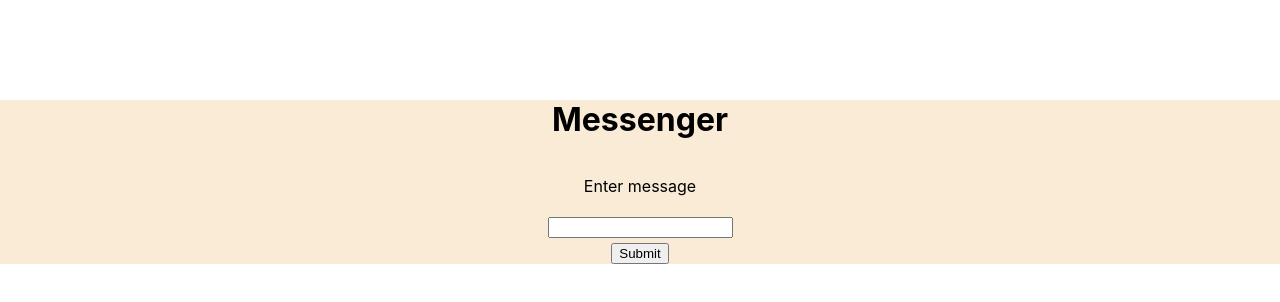
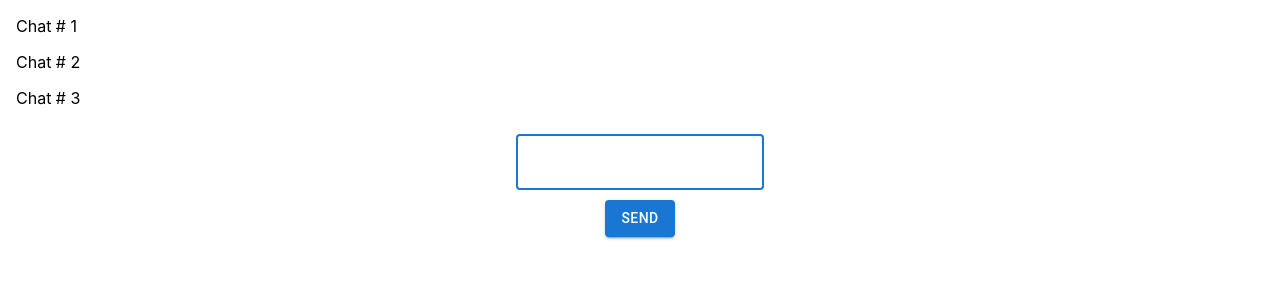
Before and after one commit to pluzonetwo/js_react, a React (Create React App) app: page / in a window 1280 px wide. Shown: the top 302 px of the page. Built offline with nearby package versions, Linux system fonts and the light colour scheme.

Commit message:
Lesson3_Practice

```diff
--- a/src/App.css
+++ b/src/App.css
@@ -1,5 +1,6 @@
 .wrapper {
   text-align: center;
-  margin-top: 100px;
   background-color: antiquewhite;
+  max-height: 200px;
+  overflow: scroll;
 }
--- a/src/App.js
+++ b/src/App.js
@@ -1,13 +1,15 @@
 import './App.css';
 import Message from './componets message/message'
-import { useState } from "react";
+import React, {useRef, useState} from "react";
 import { Form } from './components form/form'
 import {useEffect} from "react";
 import {AUTHORS} from "./Utils/constants";
+import ChatList from "./componentsChats/chatList";
 
 function App() {
 
   const [messageList, setMessageList] = useState([]);
+  const messageRef = useRef();
 
   const handleAddMessage = ({value}) => {
     const newMsg = {
@@ -18,6 +20,8 @@ function App() {
   }
 
   useEffect(() => {
+    messageRef.current?.scrollIntoView();
+
     if (messageList[messageList.length - 1]?.author === AUTHORS.ME) {
       const newMsg = {
         value: 'You entered message',
@@ -27,11 +31,13 @@ function App() {
     }
   }, [messageList]);
 
-  return <div className='wrapper' >
-    <h1>Messenger</h1>
+  return <><ChatList />
+    <div className='wrapper' >
     {messageList.map((message, index) => <Message key={index} author={message.author} text={message.value}/>)}
-    <Form onSubmit={handleAddMessage} />
+    <div ref={messageRef}/>
   </div>
+  <Form onSubmit={handleAddMessage} />
+  </>
 }
 
 export default App;
--- a/src/components form/form.js
+++ b/src/components form/form.js
@@ -1,8 +1,11 @@
 import React, {useState} from "react";
 import './style.css'
+import {Button, TextField} from '@mui/material';
+import {useRef, useEffect} from "react";
 
 export const Form = ({onSubmit}) => {
     const [value, setValue] = useState('');
+    const formFocusRef = useRef();
 
     const handleChange = (e) => {
         setValue(e.target.value);
@@ -14,10 +17,26 @@ export const Form = ({onSubmit}) => {
         setValue('');
     }
 
+    useEffect( () => {
+        formFocusRef.current?.focus();
+    }, []);
+
     return (
-        <form className='form' onSubmit={handleSubmit}>
-            <p>Enter message</p><input className='inputs' value={value} onChange={handleChange} type="text"/>
-            <input className='inputs' type="submit"/>
+        <form className='form'
+              onSubmit={handleSubmit}
+        >
+            <TextField
+                inputRef={formFocusRef}
+                className='myTxtField'
+                value={value}
+                onChange={handleChange}
+            />
+            <Button
+                className='myBtn'
+                variant='contained'
+                onClick={handleSubmit}
+            >Send
+            </Button>
         </form>
     )
 }
--- a/src/components form/style.css
+++ b/src/components form/style.css
@@ -5,6 +5,11 @@
     justify-content: center;
 }
 
-.inputs{
+.myTxtField.MuiFormControl-root{
+    margin-top: 10px;
+    margin-bottom: 10px;
+}
+
+.myBth.MuiButton-root {
     margin-top: 5px;
 }
--- /dev/null
+++ b/src/componentsChats/chatList.js
@@ -0,0 +1,25 @@
+import React from "react";
+import {List, ListItem} from '@mui/material';
+
+const chatList = [
+    {
+        id: 1,
+        name: 'Chat # 1',
+    },
+    {
+        id: 1,
+        name: 'Chat # 2',
+    },
+    {
+        id: 1,
+        name: 'Chat # 3',
+    },
+]
+
+export default function ChatList() {
+    return (
+        <List>
+            {chatList.map(chat => <ListItem key={chat.id}>{chat.name}</ListItem>)}
+        </List>
+    )
+}
--- a/src/componets message/message.js
+++ b/src/componets message/message.js
@@ -4,7 +4,7 @@ import './style.css'
 export default function Message({author, text}) {
     return (
         <div className='messageText'>
-            <b>{author}: {text}</b>
+            {author}: {text}
         </div>
     )
 }
```
